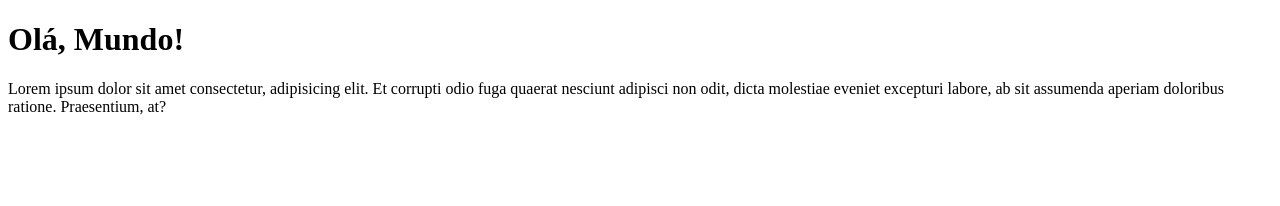
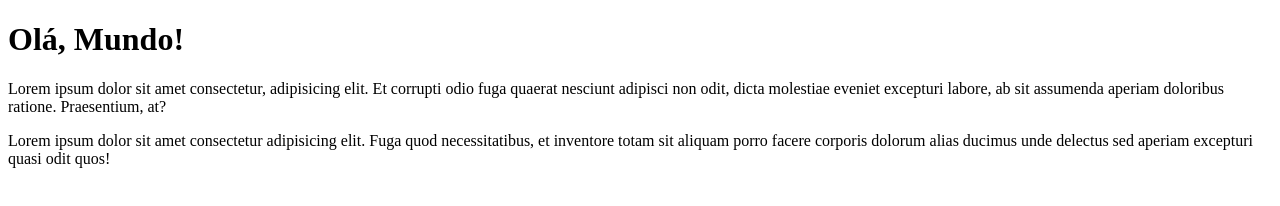
Before and after one commit to LeonardodeSouzaGalvao/Ola-Mundo---teste-, a plain HTML site: page Site exemplo/index.html in a window 1280 px wide. Drawn offline with Linux system fonts and the light colour scheme.

Commit message:
Update index.html
paragraph added

```diff
--- a/Site exemplo/index.html
+++ b/Site exemplo/index.html
@@ -8,6 +8,6 @@
 <body>
     <h1>Olá, Mundo!</h1>
     <p>Lorem ipsum dolor sit amet consectetur, adipisicing elit. Et corrupti odio fuga quaerat nesciunt adipisci non odit, dicta molestiae eveniet excepturi labore, ab sit assumenda aperiam doloribus ratione. Praesentium, at?</p>
-
+    <p>Lorem ipsum dolor sit amet consectetur adipisicing elit. Fuga quod necessitatibus, et inventore totam sit aliquam porro facere corporis dolorum alias ducimus unde delectus sed aperiam excepturi quasi odit quos!</p>
 </body>
 </html>
```
